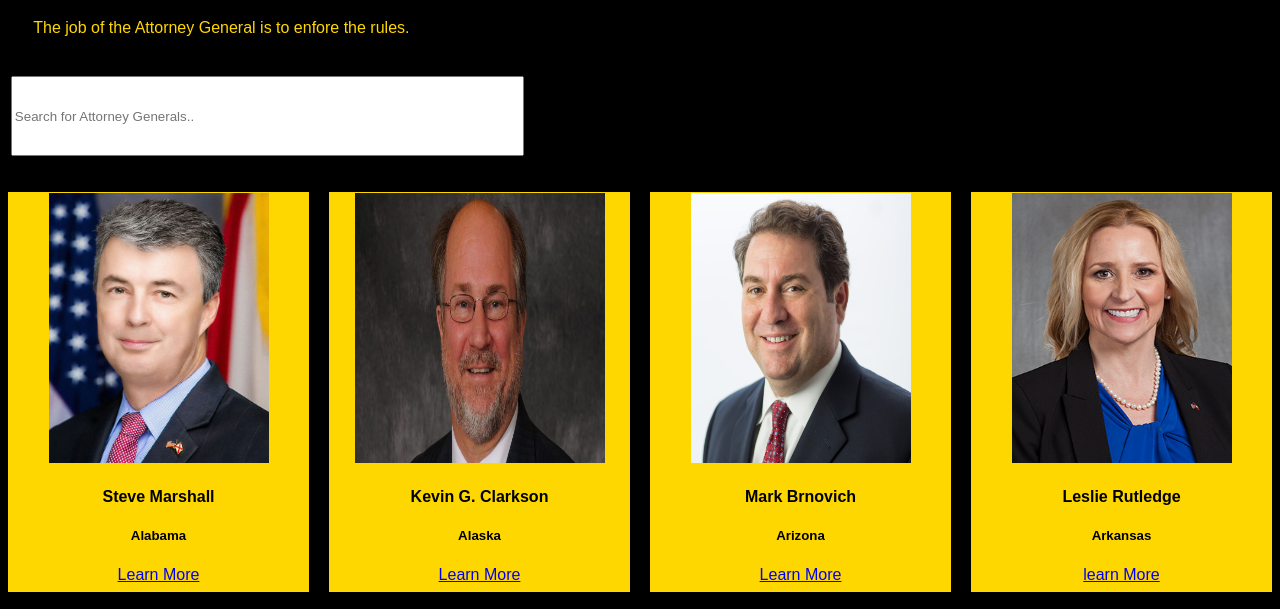
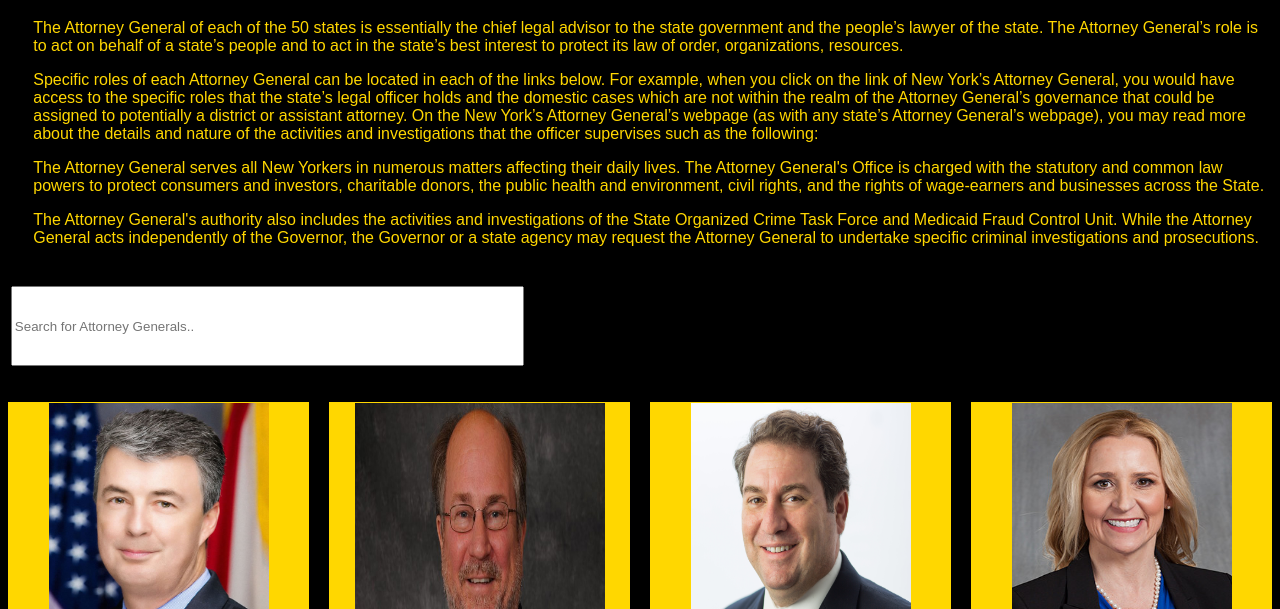
Before and after one commit to AyeshaKhalid01/BLM, a plain HTML site: page AttorneyGeneral.html in a window 1280 px wide. Shown: the part 141-750 px from the top of the page. Drawn offline with Linux system fonts and the light colour scheme.

Commit message:
ag description

```diff
--- a/AttorneyGeneral.html
+++ b/AttorneyGeneral.html
@@ -59,10 +59,17 @@
 
 <br><br><br><br>
 <h1 style="margin-left: 2%;color: gold;">Attorney General Directory</h1>
-<p style="color: gold;margin-left: 2%">The job of the Attorney General is to enfore the rules.</p>
+<p style="color: gold;margin-left: 2%">The Attorney General of each of the 50 states is essentially the chief legal advisor to the state government and the people’s lawyer of the state. The Attorney General’s role is to act on behalf of a state’s people and to act in the state’s best interest to protect its law of order, organizations, resources.
+</p>
+
+<p style="color: gold;margin-left: 2%">Specific roles of each Attorney General can be located in each of the links below. For example, when you click on the link of New York’s Attorney General, you would have access to the specific roles that the state’s legal officer holds and the domestic cases which are not within the realm of the Attorney General’s governance that could be assigned to potentially a district or assistant attorney. On the New York’s Attorney General’s webpage (as with any state’s Attorney General’s webpage), you may read more about the details and nature of the activities and investigations that the officer supervises such as the following:</p>
+
+<p style="color: gold;margin-left: 2%">The Attorney General serves all New Yorkers in numerous matters affecting their daily lives. The Attorney General's Office is charged with the statutory and common law powers to protect consumers and investors, charitable donors, the public health and environment, civil rights, and the rights of wage-earners and businesses across the State.</p>
+
+<p style="color: gold;margin-left: 2%"> The Attorney General's authority also includes the activities and investigations of the State Organized Crime Task Force and Medicaid Fraud Control Unit. While the Attorney General acts independently of the Governor, the Governor or a state agency may request the Attorney General to undertake specific criminal investigations and prosecutions.</p>
+
 <br><br>
-
-    <div class="row">
+<div class="row">
     <div class="container">
 
         <div class="row">
```
